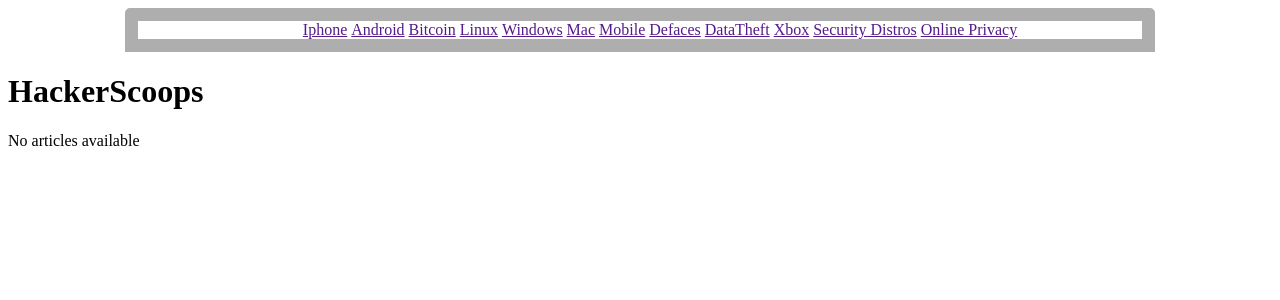
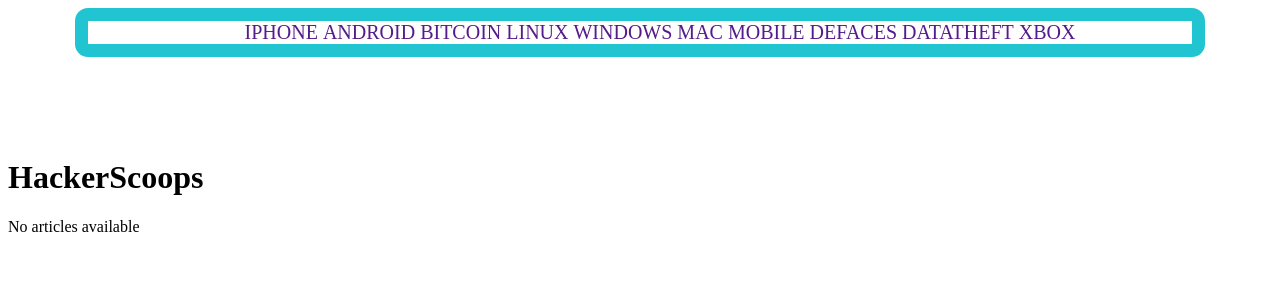
Before and after one commit to jetbird/hackerscoops, a Django app: page / in a window 1280 px wide. Shown: the top 300 px of the page. Run offline with Django 3.2, Linux system fonts and the light colour scheme; data that the repository does not hold is empty.

Commit message:
making things look nice

```diff
--- a/article/static/style.css
+++ b/article/static/style.css
@@ -1,18 +1,30 @@
 #navbar {
-    width:1030px;
-    margin:0px auto;
+    width:1130px;
+    height:130px;
+    margin:auto auto;
 }
 
 #navbar ul {
     list-style:none;
-    border:solid 1px #aeaeae;
+    border:solid 1px #21C5D1;
     border-width:13px;
-    border-radius:5px 5px 0 0;
+    border-radius:13px;
     margin: 0 auto;
     text-align:center;
+    background-color:white;
+    font-size:20px;
 }
 
 
 #navbar li {
     display:inline;
 }
+
+#navbar a:link, a:visited {
+    text-decoration:none;
+    text-transform:uppercase;
+}
+
+#navbar  a:hover, a:active {
+    color:#7A991A;
+}
--- a/article/templates/base.html
+++ b/article/templates/base.html
@@ -24,8 +24,6 @@
                <li><a href="">Defaces</a></li>
                <li><a href="">DataTheft</a></li>
                <li><a href="">Xbox</a></li>
-               <li><a href="">Security Distros</a></li>
-               <li><a href="">Online Privacy</a></li>
            </ul>
 
        </div>
```
